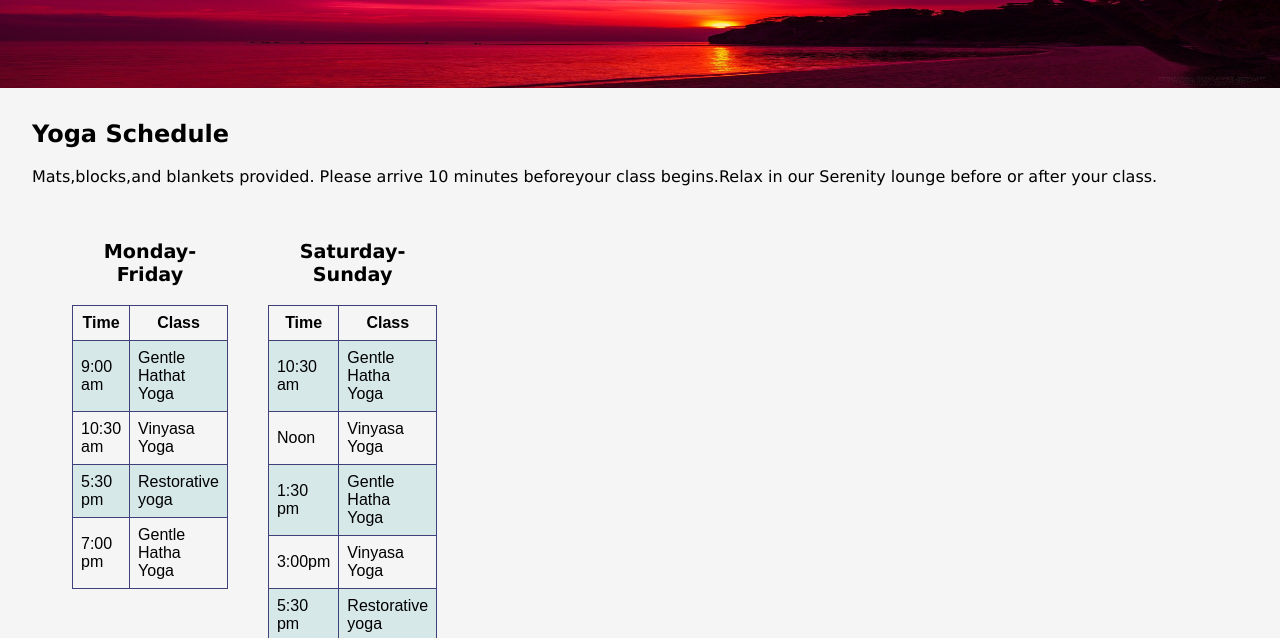
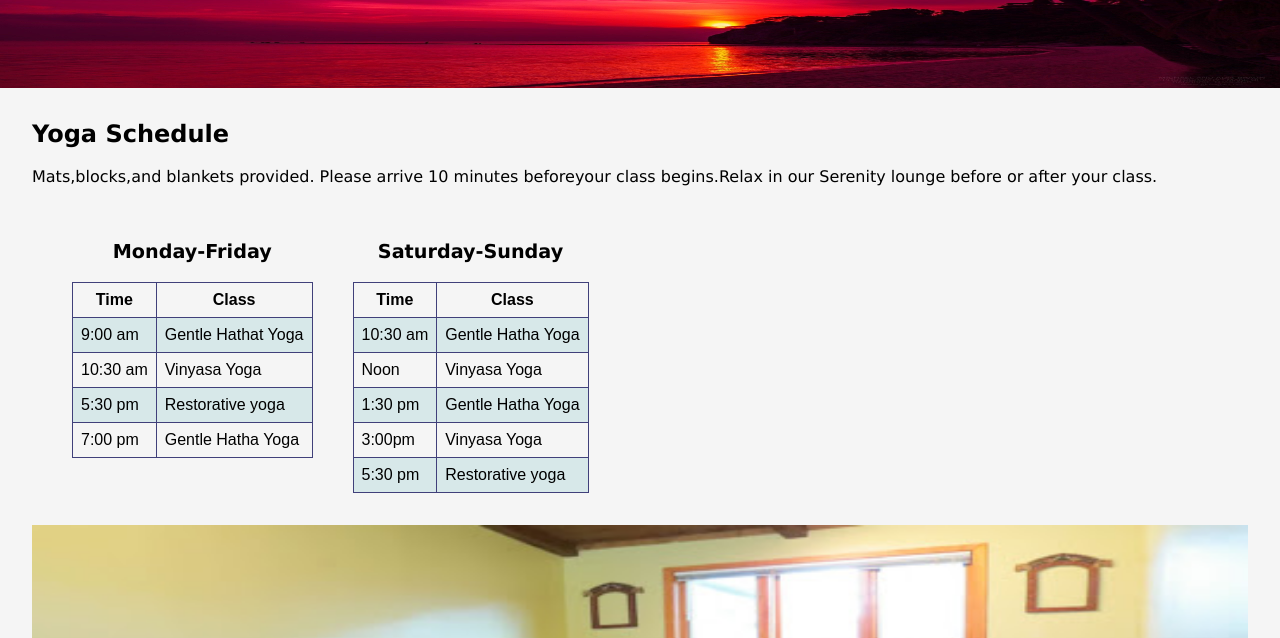
Before and after one commit to Jemima0905/Pathoflightyoga, a plain HTML site: page schedule.html in a window 1280 px wide. Shown: the part 162-800 px from the top of the page. Drawn offline with Linux system fonts and the light colour scheme.

Commit message:
Update yoga.css

```diff
--- a/yoga.css
+++ b/yoga.css
@@ -125,7 +125,7 @@ form {
  .home { height: 50% ; padding-top: 5em ; padding-left: 8em ; }
  .content { height: 30% ; padding-top: 2em ; padding-left: 8em ; }
 form {width:auto; display: grid; grid gap: 1em; }
-table { width: 9em; fr width:1; rows: auto;}
+table { width:auto; fr width:1; rows: auto;}
  #wrapper { margin: auto ; width: auto; border:#00008B; box-shadow: 3px 3px 3px; }
  }
 
```
